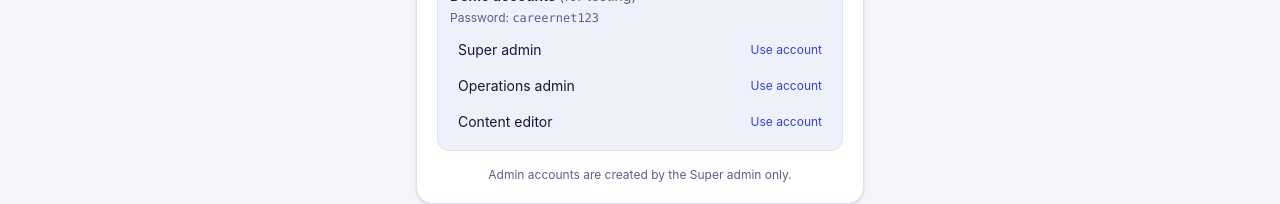
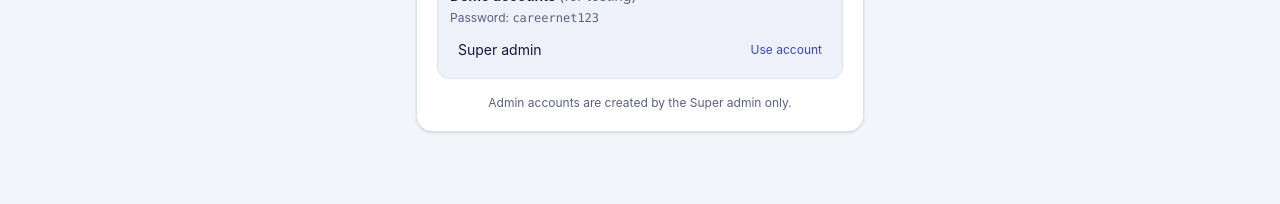
Before and after one commit to AI-Ocean-UXMM-2026/Team-18, a React (Vite) app in the folder frontend/: page /admin/login in a window 1280 px wide. Shown: the part 416-620 px from the top of the page. Built offline with nearby package versions, Linux system fonts and the light colour scheme; no server answers.

Commit message:
Keep one demo admin account

```diff
--- a/frontend/src/pages/Login.tsx
+++ b/frontend/src/pages/Login.tsx
@@ -12,11 +12,7 @@ const DEMO_ACCOUNTS: Record<Role, { email: string; label: string }[]> = {
     { email: "pro@careernet.local", label: "Demo student · Pro (AI + PDF)" },
   ],
   mentor: [{ email: "hnin@mentor.careernet.local", label: "Demo mentor" }],
-  admin: [
-    { email: "super@careernet.local", label: "Super admin" },
-    { email: "ops@careernet.local", label: "Operations admin" },
-    { email: "content@careernet.local", label: "Content editor" },
-  ],
+  admin: [{ email: "super@careernet.local", label: "Super admin" }],
 };
 export default function Login({ portal }: { portal: Role }) {
   const { user, login, startGuest } = useAuth(); const { t } = usePrefs(); const [, go] = useLocation();
```
Also changed, not shown: 1 other file (tests, documents, lock files or other folders).
